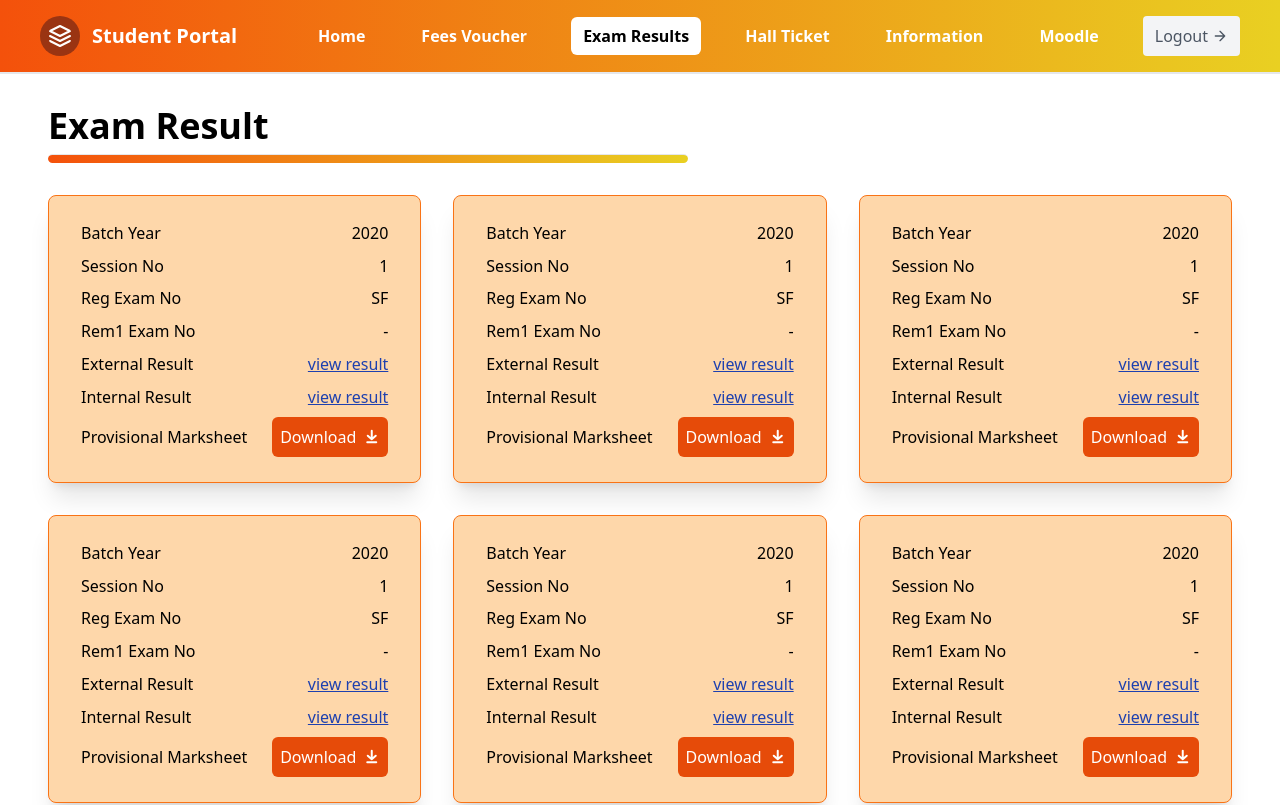
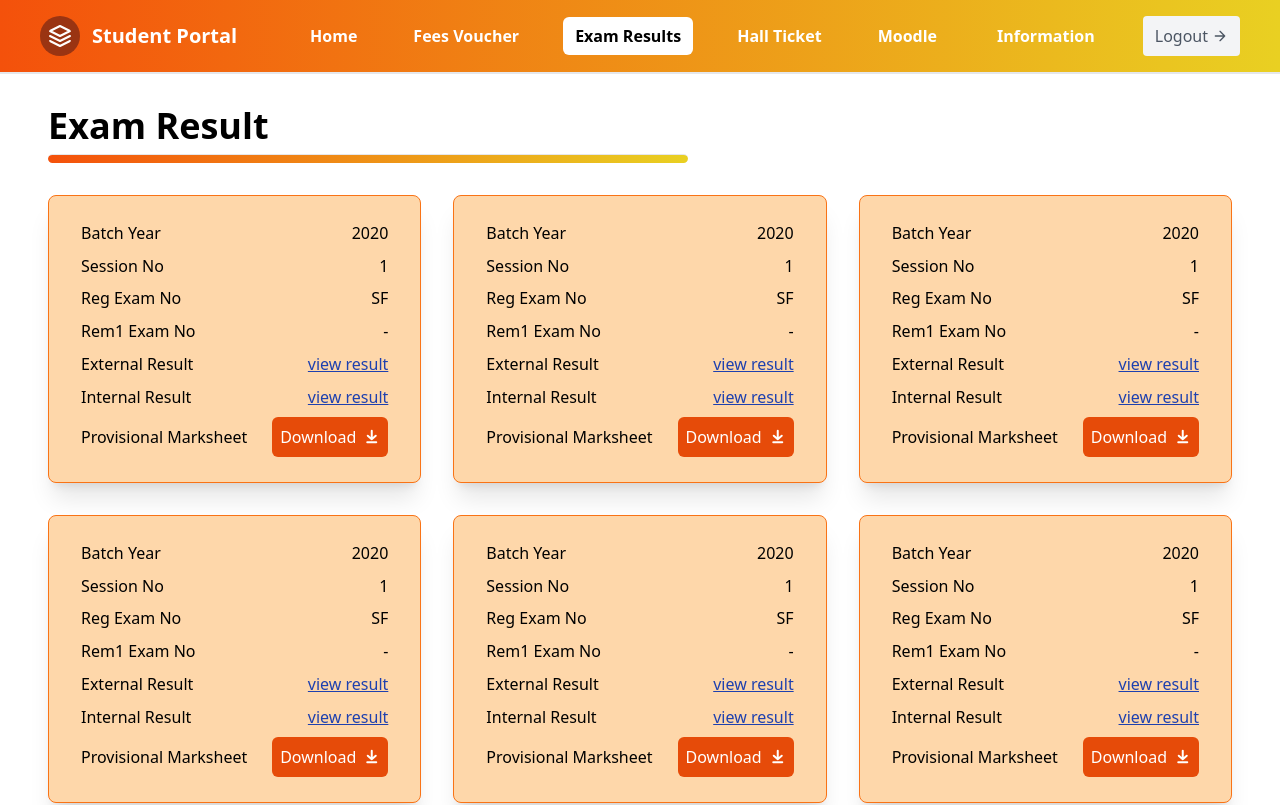
Before and after one commit to my1243/egovportal, a React (Create React App) app: page /result in a window 1280 px wide. Shown: the top 805 px of the page. Built offline with nearby package versions, Linux system fonts and the light colour scheme.

Commit message:
updated navbar.js and index.css

```diff
--- a/src/components/Navbar.js
+++ b/src/components/Navbar.js
@@ -1,5 +1,5 @@
-import React, {useState} from 'react'
-import { Link , useLocation } from 'react-router-dom';
+import React, { useState } from 'react'
+import { Link, useLocation } from 'react-router-dom';
 
 export default function Navbar() {
 	let Links = [
@@ -7,7 +7,7 @@ export default function Navbar() {
 		{ name: "Fees Voucher", link: "/fee-voucher" },
 		{ name: "Exam Results", link: "/result" },
 		{ name: "Hall Ticket", link: "/hall-ticket" },
-		{ name: "Information", link: "/information" },
+
 		{ name: "Moodle", link: "/moodle" },
 	];
 
@@ -33,7 +33,7 @@ export default function Navbar() {
 					<span class="ml-3 text-xl">Student Portal</span>
 				</Link>
 
-				<ul className={'bg-orange-400 xl:bg-transparent xl:flex xl:items-center h-screen xl:h-auto xl:pb-0 pb-12 absolute xl:static xl:z-auto z[-1] left-0 top-[72px] w-full xl:w-auto xl:pl-0 pl-9 transition-all duration-200 ease-in' + (navbarOpen ? " block" : " hidden" )}>
+				<ul className={'bg-orange-400 xl:bg-transparent xl:flex xl:items-center h-screen xl:h-auto xl:pb-0 pb-12 absolute xl:static xl:z-auto z[-1] left-0 top-[72px] w-full xl:w-auto xl:pl-0 pl-9 transition-all duration-200 ease-in' + (navbarOpen ? " block" : " hidden")}>
 					{
 						Links.map((link) => (
 							<li key={link.name} className="xl:ml-8 w-fit text-md font-bold text-white xl:my-0 my-7">
@@ -41,6 +41,15 @@ export default function Navbar() {
 							</li>
 						))
 					}
+					<li key={"information"} className="xl:ml-8 w-fit text-md font-bold text-white xl:my-0 my-7 dropdown">
+						<Link to={"/information"} className={`py-2 px-3 rounded-md transition-all dropbtn duration-200 ease-in hover:opacity-75 hover:bg-orange-600 ${location.pathname == "/information" ? 'bg-white text-black' : 'bg-none'}`}>Information</Link>
+					<div class="dropdown-content">
+						<a href="#">Program Information</a>
+						<a href="#">Search Subjects</a>
+						<a href="#">My Subjects</a>
+					</div>
+					</li>
+
 					<li className='xl:ml-8 text-md font-medium xl:my-0 my-7'><button class="inline-flex items-center text-gray-600 bg-gray-100 border-0 py-2 px-3 focus:outline-none rounded text-base mt-4 md:mt-0 hover:bg-orange-500 hover:text-white transition-colors duration-300 ease-linear">
 						Logout
 						<svg
--- a/src/index.css
+++ b/src/index.css
@@ -107,3 +107,48 @@
   }
 
   }
+
+
+
+  .dropbtn {
+
+    color: white;
+    padding: 16px;
+    font-size: 16px;
+    border: none;
+  }
+
+  /* The container <div> - needed to position the dropdown content */
+  .dropdown {
+    position: relative;
+    display: inline-block;
+  }
+
+  /* Dropdown Content (Hidden by Default) */
+  .dropdown-content {
+    margin-top: 13%;
+    display: none;
+    position: absolute;
+    background-color: #f1f1f1;
+    min-width: 200px;
+    box-shadow: 0px 8px 16px 0px rgba(0,0,0,0.2);
+    z-index: 1;
+    border-radius: 5%;
+  }
+
+  /* Links inside the dropdown */
+  .dropdown-content a {
+    color: black;
+    padding: 12px 16px;
+    text-decoration: none;
+    display: block;
+  }
+
+  /* Change color of dropdown links on hover */
+  .dropdown-content a:hover {background-color: rgb(254, 191, 73);}
+
+  /* Show the dropdown menu on hover */
+  .dropdown:hover .dropdown-content {display: block;}
+
+  /* Change the background color of the dropdown button when the dropdown content is shown */
+  /* .dropdown:hover .dropbtn {background-color: #3e8e41;} */
```
Lines whose indentation alone changed are shown as unchanged.
